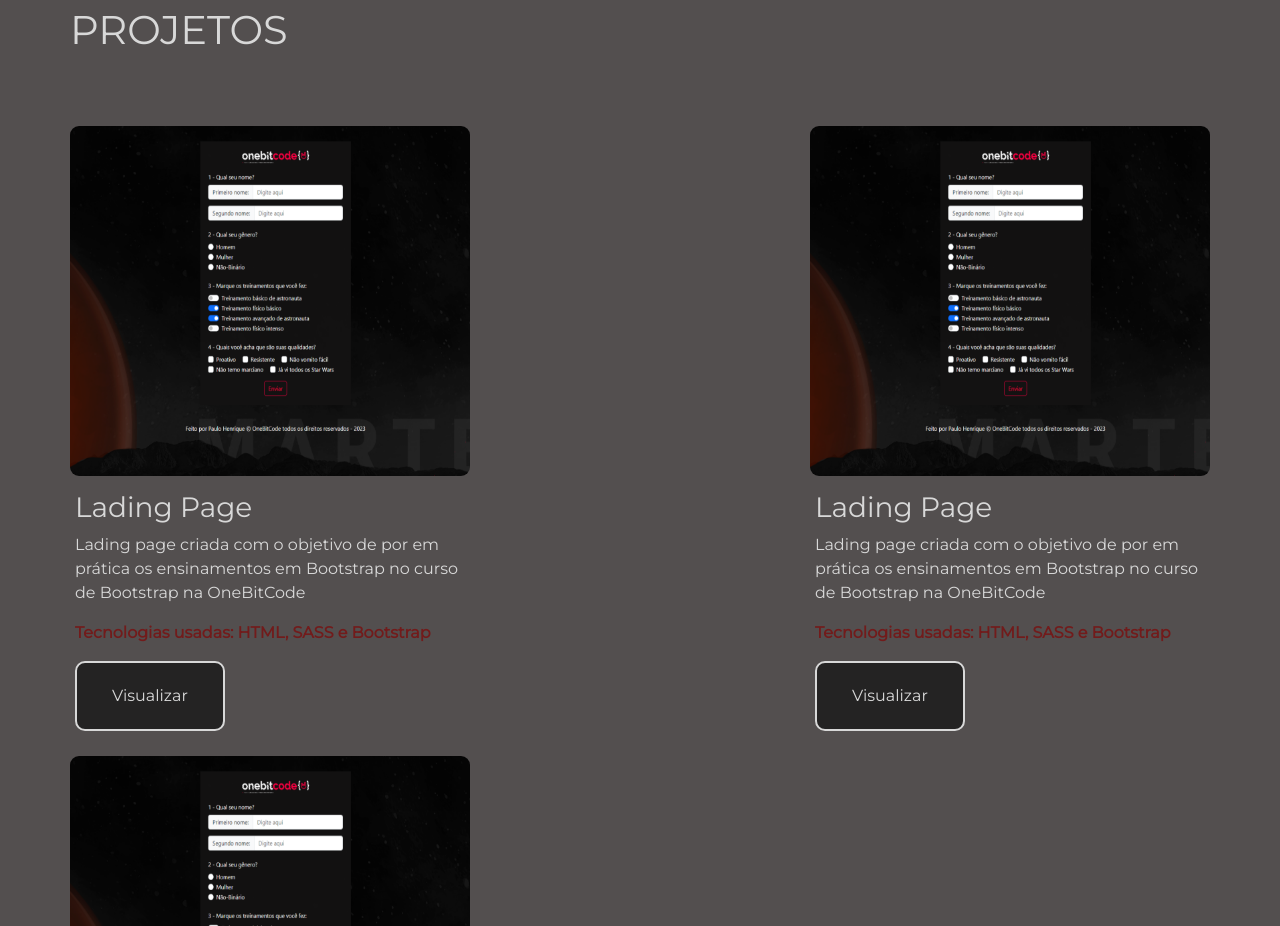
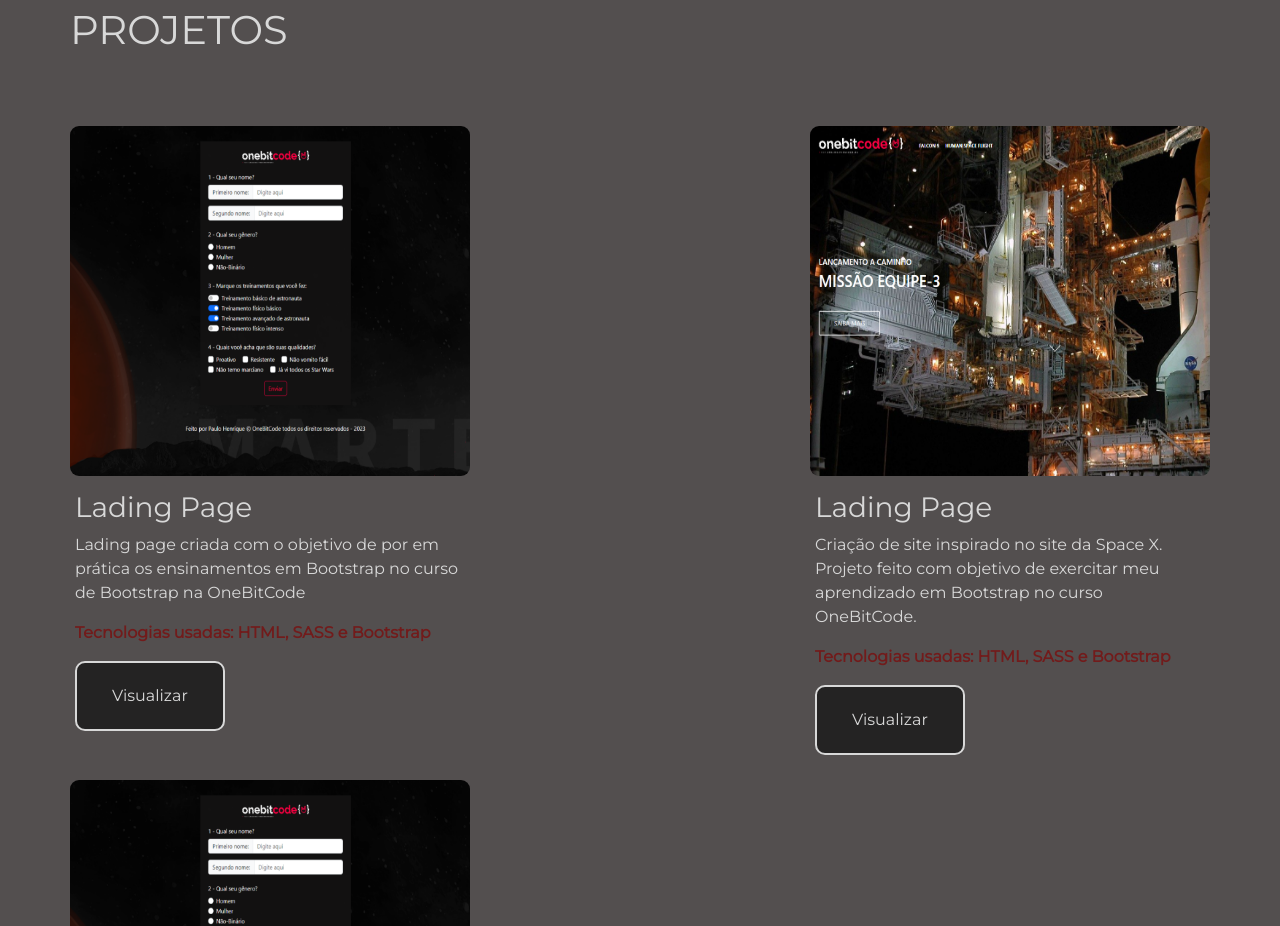
Before and after one commit to phfernands/portifolio, a plain HTML site: page index.html in a window 1280 px wide. Shown: the part 1520-2446 px from the top of the page. Drawn offline with nearby package versions, Linux system fonts and the light colour scheme.

Commit message:
Add primeiro projeto

```diff
--- a/index.html
+++ b/index.html
@@ -160,7 +160,7 @@
                 Tecnologias usadas: HTML, SASS e Bootstrap
               </p>
 
-              <a href=""
+              <a href="https://phfernands.github.io/landing-page/"
                 ><button class="social-button cellphone-button">
                   Visualizar
                 </button></a
@@ -171,7 +171,7 @@
             <div class="div-img">
               <img
                 class="project-img"
-                src="./images/lading-page.png"
+                src="./images/site-spacex.png"
                 alt="lading-page-img"
               />
             </div>
@@ -179,8 +179,9 @@
             <div class="project-description">
               <h3>Lading Page</h3>
               <p>
-                Lading page criada com o objetivo de por em prática os
-                ensinamentos em Bootstrap no curso de Bootstrap na OneBitCode
+                Criação de site inspirado no site da Space X. Projeto feito com
+                objetivo de exercitar meu aprendizado em Bootstrap no curso
+                OneBitCode.
               </p>
               <p class="tech-utility">
                 Tecnologias usadas: HTML, SASS e Bootstrap
```
Also changed, not shown: images/site-spacex.png (added).
